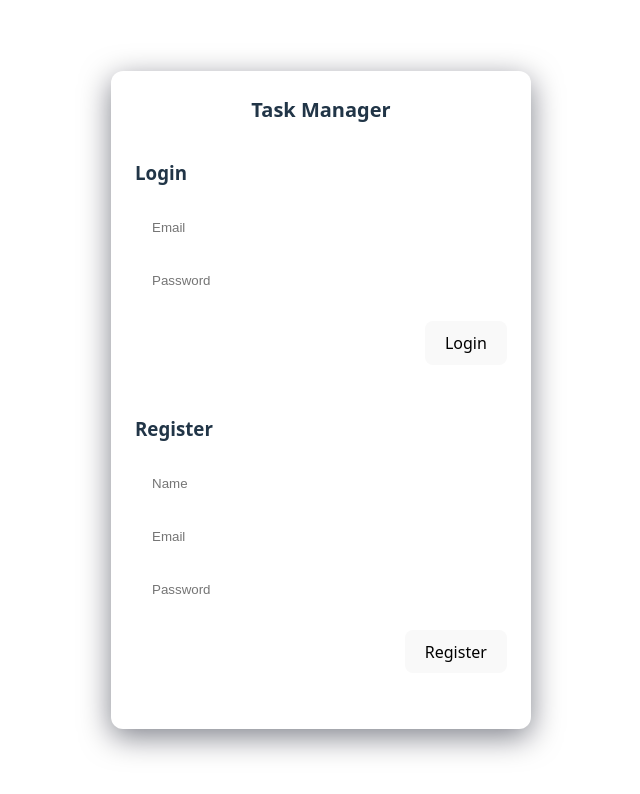
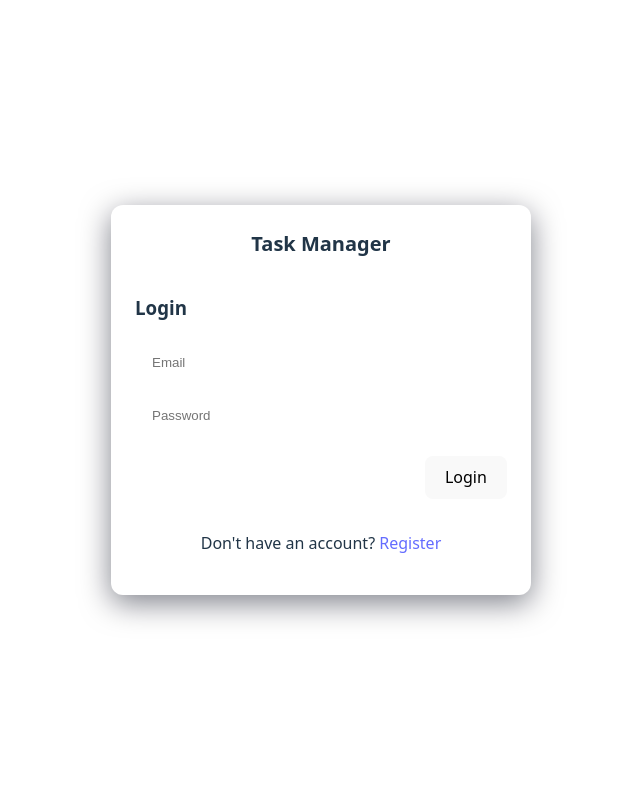
Before and after one commit to Myth80/TaskManagerCRUD, a React (Vite) app in the folder task-manager-frontend/: page / in a window 1280 px wide. Shown: the top 794 px of the page, without its empty margins (319-959 px from the left). Built offline with nearby package versions, Linux system fonts and the light colour scheme.

Commit message:
Update Login.jsx

```diff
--- a/task-manager-frontend/src/pages/Login.jsx
+++ b/task-manager-frontend/src/pages/Login.jsx
@@ -1,31 +1,22 @@
-Login.jsx
 import api from "../api/axios";
 
 export default function Login() {
-
   const login = async () => {
     const email = document.getElementById("email").value;
     const password = document.getElementById("password").value;
 
+    if (!email || !password) {
+      alert("Please fill all fields");
+      return;
+    }
+
     try {
       const res = await api.post("/auth/login", { email, password });
       localStorage.setItem("token", res.data.token);
+      alert(res.data?.message || "Login successful");
       window.location.href = "/dashboard";
     } catch (err) {
-      alert(err.response.data.message);
-    }
-  };
-
-  const register = async () => {
-    const name = document.getElementById("name").value;
-    const email = document.getElementById("regEmail").value;
-    const password = document.getElementById("regPassword").value;
-
-    try {
-      await api.post("/auth/register", { name, email, password });
-      alert("Registered successfully");
-    } catch (err) {
-      alert(err.response.data.message);
+      alert(err.response?.data?.message || "Login failed");
     }
   };
 
@@ -36,22 +27,28 @@ export default function Login() {
 
         <section className="auth-section" aria-labelledby="login-heading">
           <h3 id="login-heading">Login</h3>
-          <input id="email" className="auth-input" placeholder="Email" />
-          <input id="password" className="auth-input" type="password" placeholder="Password" />
+
+          <input
+            id="email"
+            className="auth-input"
+            placeholder="Email"
+          />
+
+          <input
+            id="password"
+            className="auth-input"
+            type="password"
+            placeholder="Password"
+          />
+
           <div className="auth-actions">
             <button onClick={login}>Login</button>
           </div>
         </section>
 
-        <section className="auth-section" aria-labelledby="register-heading">
-          <h3 id="register-heading">Register</h3>
-          <input id="name" className="auth-input" placeholder="Name" />
-          <input id="regEmail" className="auth-input" placeholder="Email" />
-          <input id="regPassword" className="auth-input" type="password" placeholder="Password" />
-          <div className="auth-actions">
-            <button onClick={register}>Register</button>
-          </div>
-        </section>
+        <p style={{ textAlign: "center" }}>
+          Don&apos;t have an account? <a href="/register">Register</a>
+        </p>
       </div>
     </div>
   );
```
